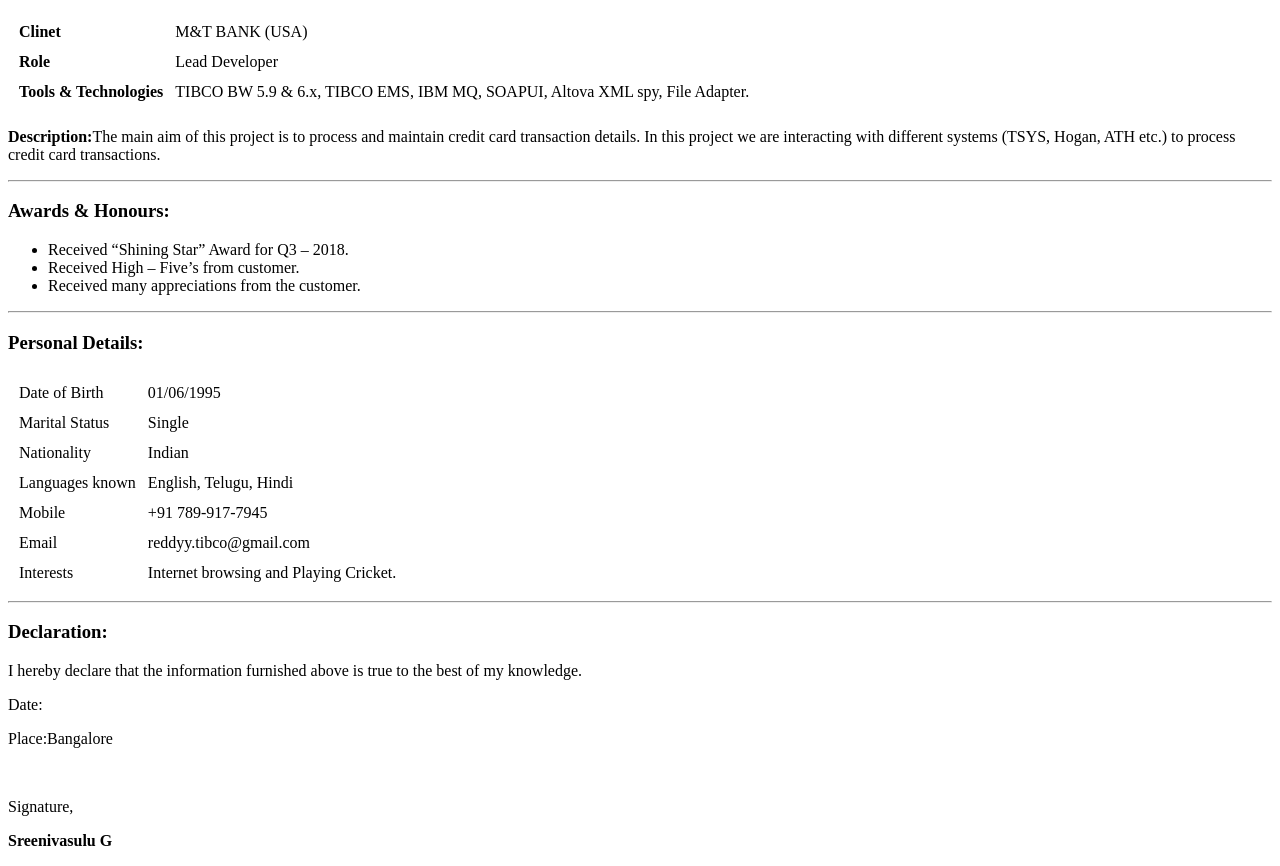
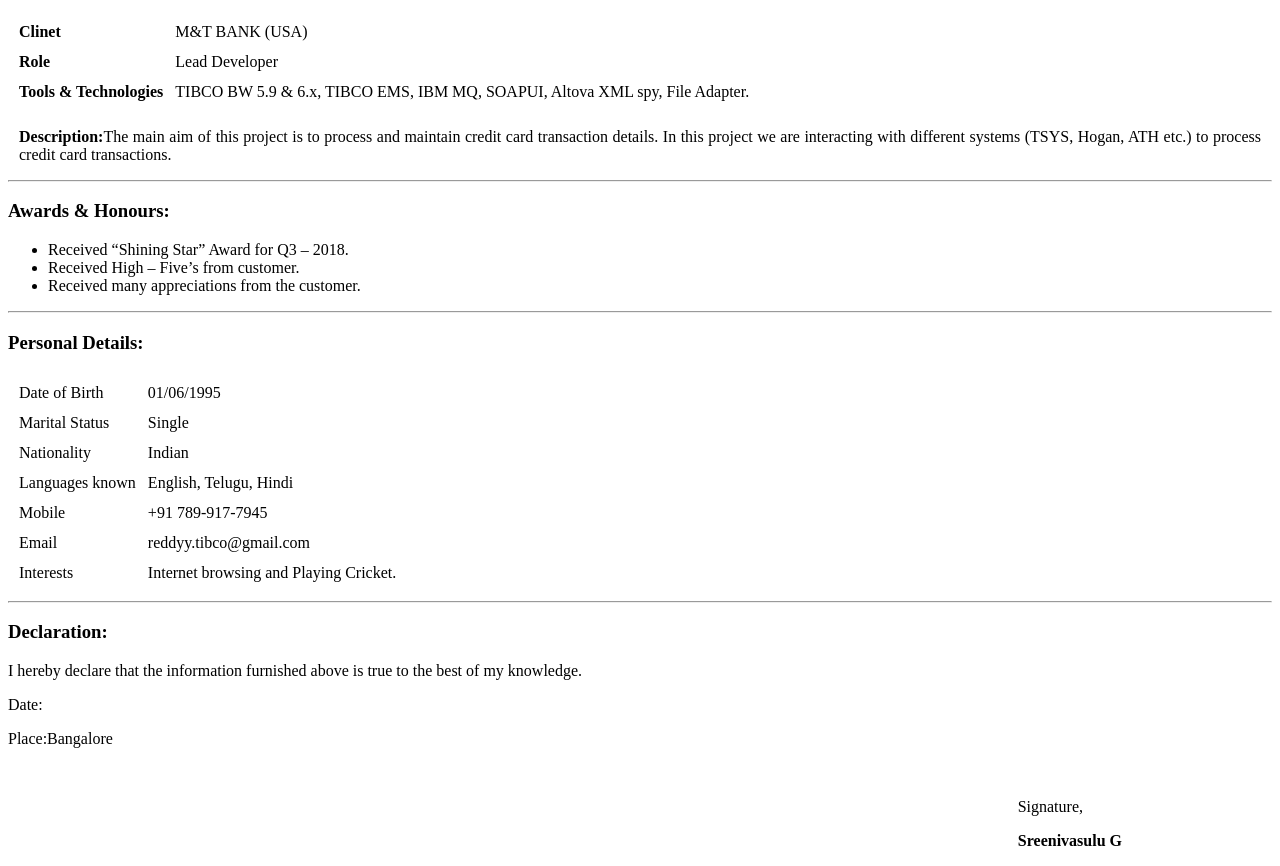
Before and after one commit to Reddy12417/cv, a plain HTML site: page index.html in a window 1280 px wide. Shown: the part 2020-2886 px from the top of the page. Drawn offline with Linux system fonts and the light colour scheme.

Commit message:
Add files via upload

```diff
--- a/css/styles.css
+++ b/css/styles.css
@@ -1,7 +1,23 @@
 img {
     border-radius: 10%;
   }
-  table#tibco{
+table#tibco{
    text-emphasis: none;
    text-align: justify;
   }
+  div{
+    text-align: justify;
+    margin: 11px;
+  }
+  p#sign2{
+    text-emphasis: none;
+    text-align: justify;
+    text-align: right;
+    margin-right: 150px;
+   }
+   p#sign{
+    text-emphasis: none;
+    text-align: justify;
+    text-align: right;
+    margin-right: 189px;
+   }
```
